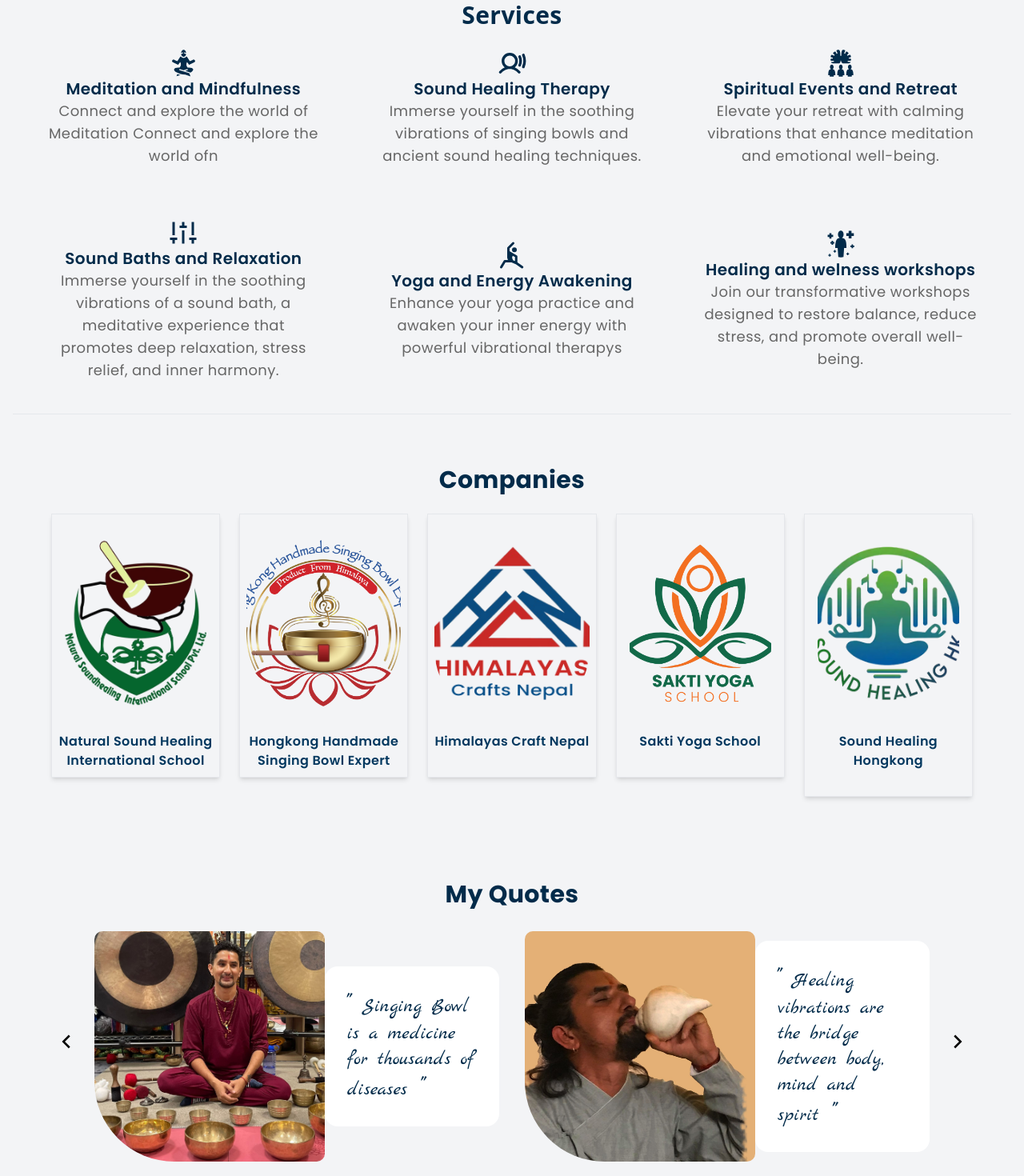
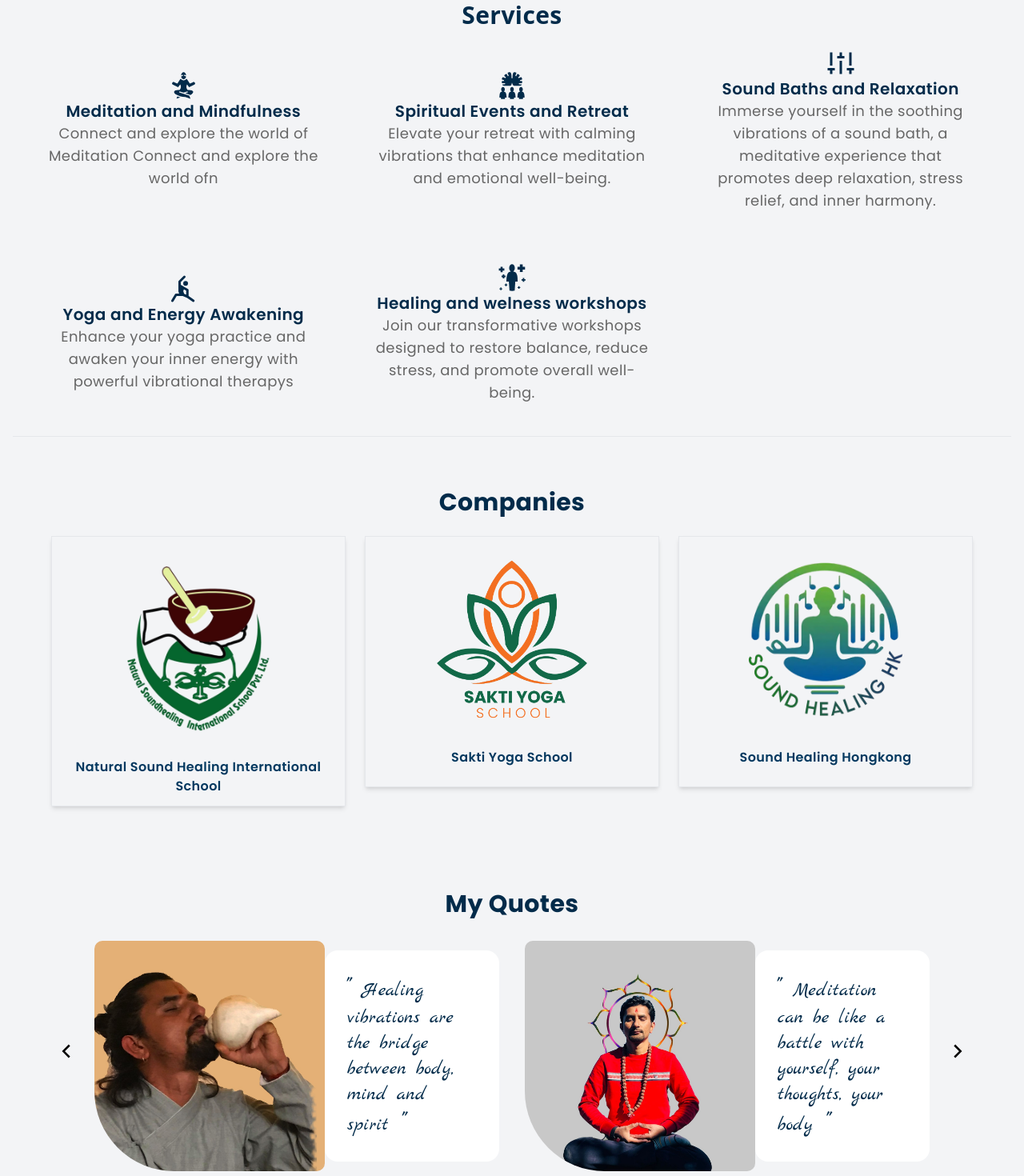
Before and after one commit to shashankapoudel/master-akash-portfolio, a React (Vite) app: page /about in a window 1280 px wide. Shown: the part 2240-3710 px from the top of the page at 80% size. Built offline with nearby package versions, Linux system fonts and the light colour scheme.

Commit message:
latest changes

```diff
--- a/src/components/CompanyCard.jsx
+++ b/src/components/CompanyCard.jsx
@@ -97,23 +97,23 @@ const CompanyCard = () => {
     };
 
     return (
-        <div className='flex flex-col gap-4 mt-4'>
+        <div className='flex flex-col gap-4 mt-4 items-center justify-center'>
             <h1 className='flex items-center justify-center text-[#022B4A] text-2xl lg:text-3xl font-bold'>
                 Companies
             </h1>
 
             <motion.div
-                className='grid grid-cols-1 lg:grid-cols-5 md:grid-cols-2 gap-4 lg:gap-6 mt-2'
+                className='grid grid-cols-1 lg:grid-cols-3 md:grid-cols-2 gap-4 lg:gap-6 mt-2 '
                 variants={containerVariants}
                 initial="hidden"
                 whileInView="visible"
                 exit="hidden"
-                viewport={{ amount: 0.2 }} // Re-animates when 20% is visible
+                viewport={{ amount: 0.2 }}
             >
 
                 <motion.div variants={cardVariants}>
                     <a href='https://www.singingbowlsmaster.com/en/' target="_blank" rel="noopener noreferrer">
-                        <div className='flex flex-col items-center justify-center p-2 gap-2 border shadow-md cursor-pointer transition-transform duration-300 ease-out hover:scale-105'>
+                        <div className='flex flex-col items-center justify-center p-3 gap-2 border shadow-md cursor-pointer transition-transform duration-300 ease-out hover:scale-105'>
                             <img
                                 className='rounded-full w-64 h-64 object-cover p-2'
                                 src='/Images/CompanyLogo/NSHIS.png'
@@ -126,7 +126,7 @@ const CompanyCard = () => {
                     </a>
                 </motion.div>
 
-                <motion.div variants={cardVariants}>
+                {/* <motion.div variants={cardVariants}>
                     <a href='https://www.soundhealinghk.com/' target="_blank" rel="noopener noreferrer">
                         <div className='flex flex-col items-center justify-center p-2 gap-2 border shadow-md cursor-pointer transition-transform duration-300 ease-out hover:scale-105'>
                             <img
@@ -139,8 +139,8 @@ const CompanyCard = () => {
                             </h1>
                         </div>
                     </a>
-                </motion.div>
-
+                </motion.div> */}
+                {/*
                 <motion.div variants={cardVariants}>
                     <a href='https://www.himalayascraftnepal.com/' target="_blank" rel="noopener noreferrer">
                         <div className='flex flex-col items-center justify-center p-2 gap-2 border shadow-md cursor-pointer transition-transform duration-300 ease-out hover:scale-105'>
@@ -156,11 +156,11 @@ const CompanyCard = () => {
                             </h1>
                         </div>
                     </a>
-                </motion.div>
+                </motion.div> */}
 
                 <motion.div variants={cardVariants}>
                     <a href='https://saktiyogaschool.com/' target="_blank" rel="noopener noreferrer">
-                        <div className='flex flex-col items-center justify-center p-2 gap-2 border shadow-md cursor-pointer transition-transform duration-300 ease-out hover:scale-105'>
+                        <div className='flex flex-col items-center justify-center  gap-2 border shadow-md cursor-pointer transition-transform duration-300 ease-out hover:scale-105'>
                             <img
                                 className='rounded-full w-64 h-64 object-cover p-2'
                                 src='/Images/CompanyLogo/SYS.png'
@@ -177,7 +177,7 @@ const CompanyCard = () => {
 
                 <motion.div variants={cardVariants}>
                     <a href='https://www.soundhealinghk.com/' target="_blank" rel="noopener noreferrer">
-                        <div className='flex flex-col items-center justify-center p-2 gap-2 border shadow-md cursor-pointer transition-transform duration-300 ease-out hover:scale-105'>
+                        <div className='flex flex-col items-center justify-center gap-2 border shadow-md cursor-pointer transition-transform duration-300 ease-out hover:scale-105'>
                             <img
                                 className='rounded-full w-64 h-64 object-cover p-2'
                                 src='/Images/CompanyLogo/SHHK.png'
--- a/src/components/GalleryCard.jsx
+++ b/src/components/GalleryCard.jsx
@@ -109,7 +109,7 @@ const GalleryCard = () => {
                                 <img
                                     onMouseEnter={() => setIsHovered(true)}
                                     onMouseLeave={() => setIsHovered(false)}
-                                    onClick={() => handleImageClick(idx)} // Handle image click
+                                    onClick={() => handleImageClick(idx)}
                                     className='object-cover rounded-md shadow-lg w-full hover:scale-105 cursor-pointer lg:h-96 h-40 md:h-64'
                                     src={image}
                                     alt={`Gallery image ${idx + 1}`}
--- a/src/components/Quotes.jsx
+++ b/src/components/Quotes.jsx
@@ -8,10 +8,10 @@ const Quotes = () => {
             image: '/Images/Quotes/Quote2.jpg',
             text: 'Meditation can be like a battle with yourself, your thoughts, your body',
         },
-        {
-            image: '/Images/Quotes/Quote1.jpg',
-            text: 'Singing Bowl is a medicine for thousands of diseases',
-        },
+        // {
+        //     image: '/Images/Quotes/Quote1.jpg',
+        //     text: 'Singing Bowl is a medicine for thousands of diseases',
+        // },
         {
             image: '/Images/Quotes/Quote3.jpg',
             text: 'Healing vibrations are the bridge between body, mind and spirit',
--- a/src/components/ServiceSegment.jsx
+++ b/src/components/ServiceSegment.jsx
@@ -15,11 +15,11 @@ const services = [
         name: 'Meditation and Mindfulness',
         description: 'Connect and explore the world of Meditation Connect and explore the world ofn'
     },
-    {
-        SN: <PiUserSoundBold />,
-        name: 'Sound Healing Therapy',
-        description: 'Immerse yourself in the soothing vibrations of singing bowls and ancient sound healing techniques.'
-    },
+    // {
+    //     SN: <PiUserSoundBold />,
+    //     name: 'Sound Healing Therapy',
+    //     description: 'Immerse yourself in the soothing vibrations of singing bowls and ancient sound healing techniques.'
+    // },
     {
         SN: <GiHiveMind />,
         name: 'Spiritual Events and Retreat',
@@ -61,7 +61,7 @@ const ServiceSegment = () => {
     };
 
     return (
-        <div className='flex items-center flex-col gap-4 p-0 lg:p-2'>
+        <div className='flex items-center justify-center flex-col gap-4 p-0 lg:p-2'>
             <h1 className='text-2xl lg:text-3xl font-bold text-[#022B4A] mb-2 text-center'>Services</h1>
 
             <motion.div
@@ -69,17 +69,16 @@ const ServiceSegment = () => {
                 initial="hidden"
                 whileInView="visible"
                 viewport={{ once: false, amount: 0.2 }}
-                className='grid sm:grid-cols-1 lg:grid-cols-3 md:grid-cols-2 gap-16'
+                className='grid sm:grid-cols-1 lg:grid-cols-3 md:grid-cols-2 gap-16 justify-center'
             >
-                {services.map((service) => (
+                {services.map((service, index) => (
                     <motion.div
                         key={service.SN}
                         variants={cardVariants}
                         className='font-poppins flex flex-col items-center justify-center'
+                    // className={`font-poppins flex flex-col items-center justify-center ${services.length % 3 !== 0 && index >= 3 ? "md:col-span-2 lg:col-span-1" : ""
+                    //     }`}
                     >
-                        {/* <h1 className='text-center text-[#022B4A] font-bold text-3xl'>
-                            {service.SN}<span className='text-[#022B4A] font-semibold text-3xl'>.</span>
-                        </h1> */}
 
                         <h1 className='text-center text-[#022B4A] font-bold text-4xl'>
                             {service.SN}
@@ -89,7 +88,10 @@ const ServiceSegment = () => {
                             {service.name}<span className='font-normal text-xl'></span>
                         </p>
 
-                        <p className='text-center text-base lg:text-lg md:text-lg text-[#666666]'>{service.description}</p>
+                        <p className='text-center text-base lg:text-lg md:text-lg text-[#666666]'>
+                            {service.description}
+                        </p>
+
                     </motion.div>
                 ))}
             </motion.div>
--- a/src/pages/contact.jsx
+++ b/src/pages/contact.jsx
@@ -74,7 +74,7 @@ const Contact = () => {
                         <div className='flex items-center justify-center mr-auto gap-2 px-2 lg:px-4 '>
                             <FaPhoneAlt className='text-[#03385F] text-sm lg:text-base md:text-base' />
                             <a href="tel:+9779849779890" className=''>
-                                <p className='text-left text-[#666666] text-base lg:text-lg md:text-lg tracking-wide'> <span className='text-lg text-[#03385F] tracking-wider'>Nepal office(Kapil): </span>
+                                <p className='text-left text-[#666666] text-base lg:text-lg md:text-lg tracking-wide'> <span className='text-lg text-[#03385F] tracking-wider'>Nepal manager(Kapil): </span>
                                     <span className='hover:underline'>
                                         +977-9849779890
                                     </span>
@@ -86,7 +86,7 @@ const Contact = () => {
                         <div className='flex items-center justify-center mr-auto gap-2 px-2 lg:px-4'>
                             <FaPhoneAlt className=' text-[#03385F]  lg:text-base md:text-base text-sm' />
                             <a href='tel: +85294169123' className=''>
-                                <p className='text-left text-[#666666] text-base lg:text-lg tracking-wide'><span className='text-lg text-[#03385F] tracking-wider'>Hongkong office(Catherine): </span>
+                                <p className='text-left text-[#666666] text-base lg:text-lg tracking-wide'><span className='text-lg text-[#03385F] tracking-wider'>Hongkong manager(Catherine): </span>
                                     <span className='hover:underline'>
                                         +852 - 9416 9123
                                     </span>
```
Also changed, not shown: src/pages/homePage.jsx (+145 -98 lines), 2 other files (tests, documents, lock files or other folders).
